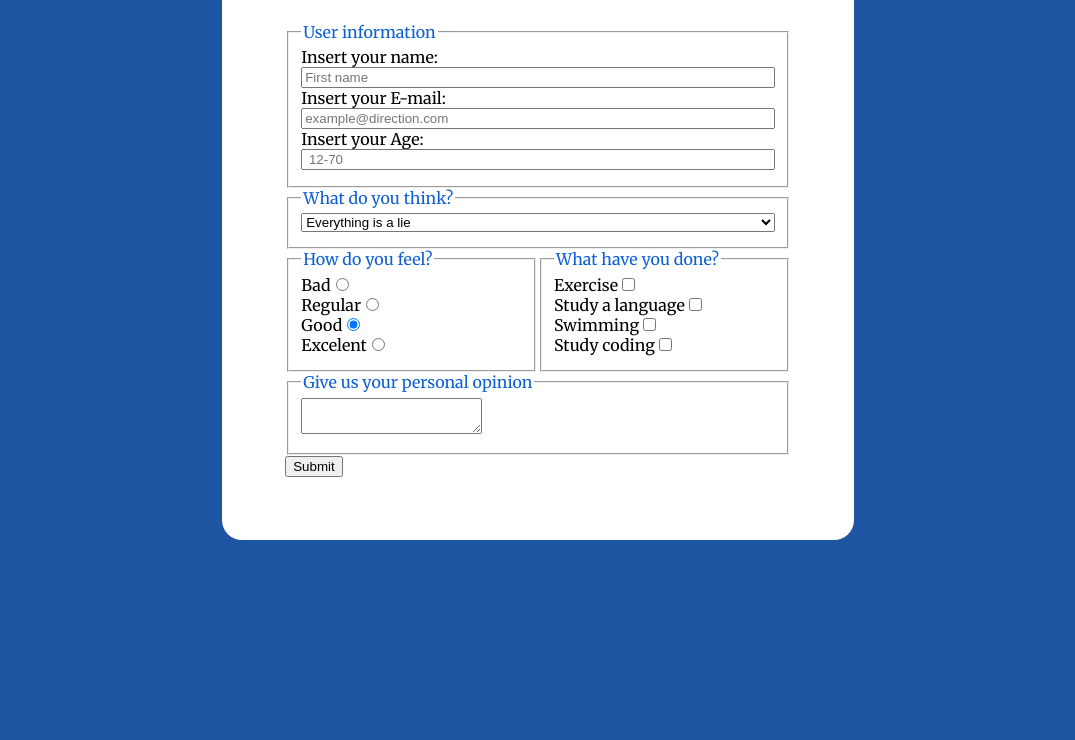
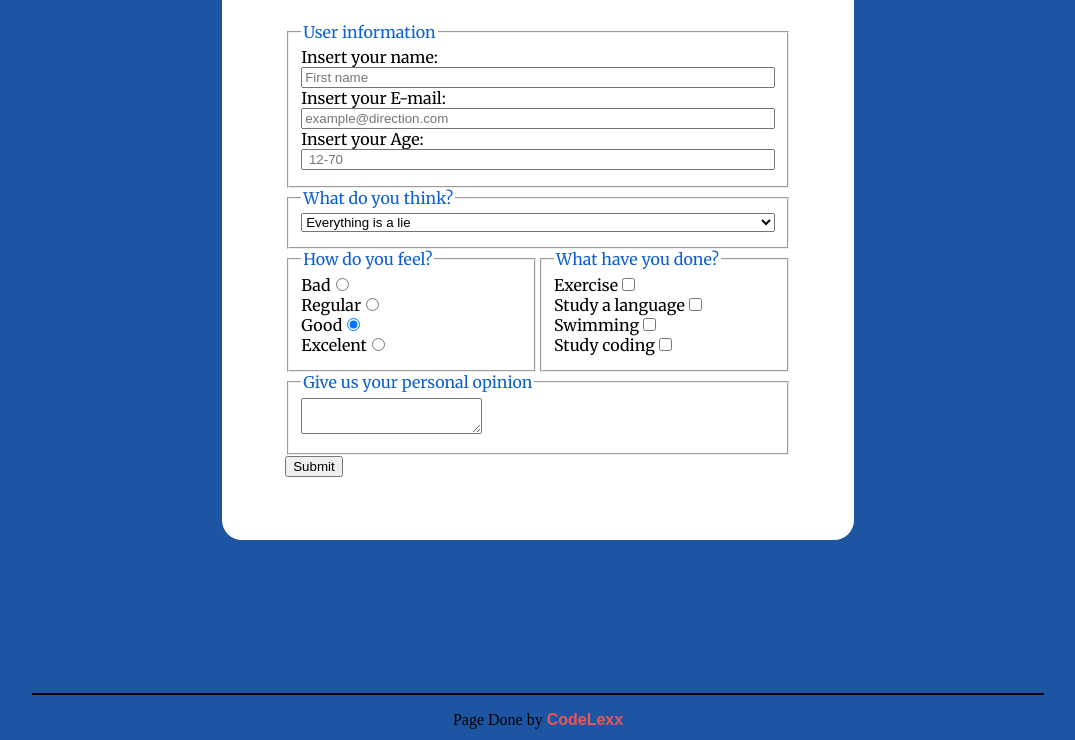
Before and after one commit to lexx54/survey-form, a plain HTML site: page index.html in a window 1280 px wide. Shown: the part 299-1039 px from the top of the page, without its empty margins (102-1177 px from the left). Before the commit the page ends 965 px from the top, so only its background shows below. Drawn offline with Linux system fonts and the light colour scheme.

Commit message:
added script file and finished contact module

```diff
--- a/contact.js
+++ b/contact.js
@@ -1,16 +1,11 @@
 const d=document;
 
-
-// d.addEventListener("DOMContentLoad",e=>{
-
-// })
-contactMaker()
-
-function contactMaker(){
+export function contactMaker(){
   let $footer,$main,
     $divLine=d.createElement('div'),
     $para=d.createElement('p'),
     $paraLink=d.createElement('a'),
+    $textNode=document.createTextNode("Page Done by "),
     $divSocial=d.createElement('div'),
     $head=d.getElementsByTagName("head")[0],
     $linkFont=d.createElement('link');
@@ -18,8 +13,6 @@ function contactMaker(){
     const links=['https://twitter.com/code_lexx',"https://github.com/lexx54","https://www.linkedin.com/in/lexx-chape-01b521193/"],
     classes=[['fab','fa-twitter-square'],['fab','fa-github-square'],['fab','fa-linkedin']];
 
-
-    console.log($head)
     //first create the FontAwesome's link
     $linkFont.rel='stylesheet';
     $linkFont.href='https://use.fontawesome.com/releases/v5.15.1/css/all.css';
@@ -27,7 +20,6 @@ function contactMaker(){
     $linkFont.crossOrigin='anonymous';
     //second append it in the head
     $head.appendChild($linkFont);
-    // <link rel="stylesheet" href="https://use.fontawesome.com/releases/v5.15.1/css/all.css" integrity="sha384-vp86vTRFVJgpjF9jiIGPEEqYqlDwgyBgEF109VFjmqGmIY/Y4HV4d3Gp2irVfcrp" crossorigin="anonymous"></link>
 
     //look up for footer tag if no found look the body tag
     d.querySelector("footer")
@@ -38,6 +30,17 @@ function contactMaker(){
   $divLine.style.backgroundColor="black";
   $divLine.style.height="2px";
 
+  $para.appendChild($textNode);
+  $paraLink.href='http://codelexx.epizy.com/'; //set the portfolio link
+  $paraLink.textContent="CodeLexx";
+  //set the basics styles
+  $paraLink.style.textDecoration="none";
+  $paraLink.style.color="#eb5757";
+  $paraLink.style.fontFamily="Poppins, sans-serif";
+  $paraLink.style.fontWeight="700";
+
+  $para.appendChild($paraLink);
+
   //create the link and icons for the social contacts
   for (let i=0;i<3;i++){
     const $icon=d.createElement("i"),
@@ -46,14 +49,31 @@ function contactMaker(){
       $link.href=links[i]; //set the url
       $icon.classList.add(classes[i][0],classes[i][1]); //set the font awesome classes
 
+      $link.style.padding="0 .5em";
+      $link.style.fontSize="3em";
+      $link.style.color="#eb5757";
+
       $link.appendChild($icon); //add the icon inside the anchor tag
 
       $divSocial.appendChild($link); //append the each a tag to the social div once at a time
   }
-  // $twitterIc.href="https://twitter.com/code_lexx";
-  // $twitterLink.classList.add("fab","fa-twitter-square")
-  // $twitterIc.appendChild($twitterLink);
 
+  //setting the footer layout
+  $footer.style.display="flex";
+  $footer.style.flexDirection="column";
+  $footer.style.justifyContent="center";
+  $footer.style.alignItems="center";
+  $footer.style.height="20vh";
 
+  if(!$main){
+    $footer.appendChild($divLine);
+    $footer.appendChild($para);
+    $footer.appendChild($divSocial);
+  } else{
+    $footer.appendChild($divLine);
+    $footer.appendChild($para);
+    $footer.appendChild($divSocial);
 
+    $main.appendChild($footer);
+  }
 }
--- a/index.html
+++ b/index.html
@@ -150,5 +150,5 @@
     </div>
   </body>
   <script src="https://cdn.freecodecamp.org/testable-projects-fcc/v1/bundle.js"></script>
-  <script src="contact.js"></script>
+  <script src="script.js" type="module"></script>
 </html>
--- /dev/null
+++ b/script.js
@@ -0,0 +1,5 @@
+import {contactMaker} from "./contact.js"
+
+document.addEventListener("DOMContentLoaded",e=>{
+  contactMaker();
+})
```
